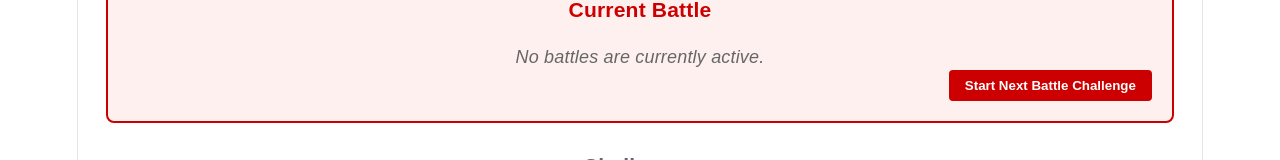
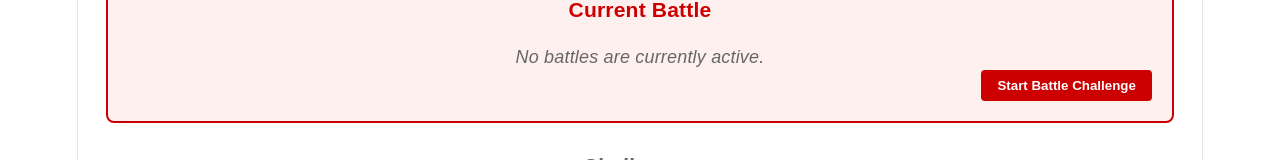
Before and after one commit to astroluxeon/jltg-battle-for-vancouver, a React (Vite) app in the folder frontend/: page / in a window 1280 px wide. Both pictures are taken after a click on the button "Challenges". Shown: the part 292-452 px from the top of the page. Built offline with nearby package versions, Linux system fonts and the light colour scheme; no server answers.

Commit message:
Battle challenge UI update

```diff
--- a/frontend/src/Challenges.tsx
+++ b/frontend/src/Challenges.tsx
@@ -137,7 +137,7 @@ export default function Challenges() {
                 onClick={handleStartBattle}
                 style={{ backgroundColor: '#cc0000', color: 'white', padding: '8px 16px', border: 'none', borderRadius: '4px', cursor: 'pointer', fontWeight: 'bold' }}
               >
-                Start Next Battle Challenge
+                Start Battle Challenge
               </button>
             </div>
           </div>
```
